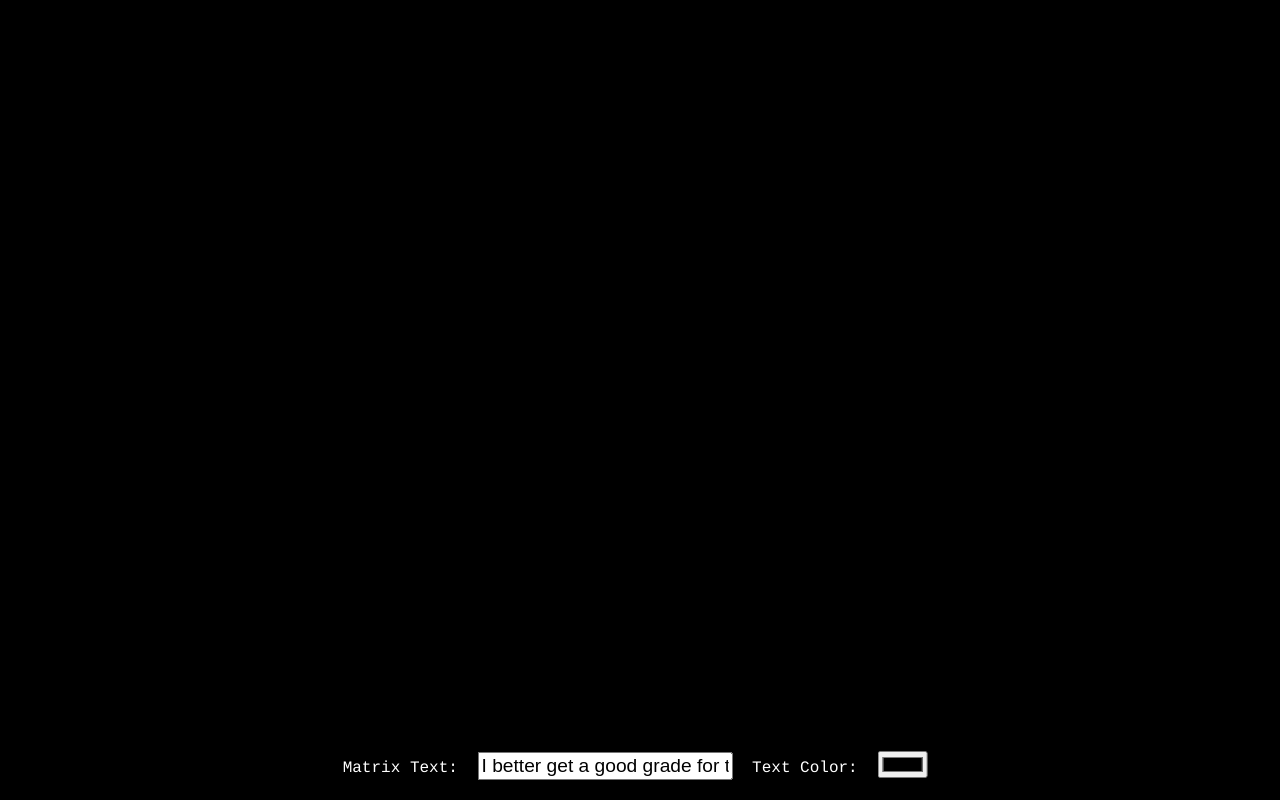
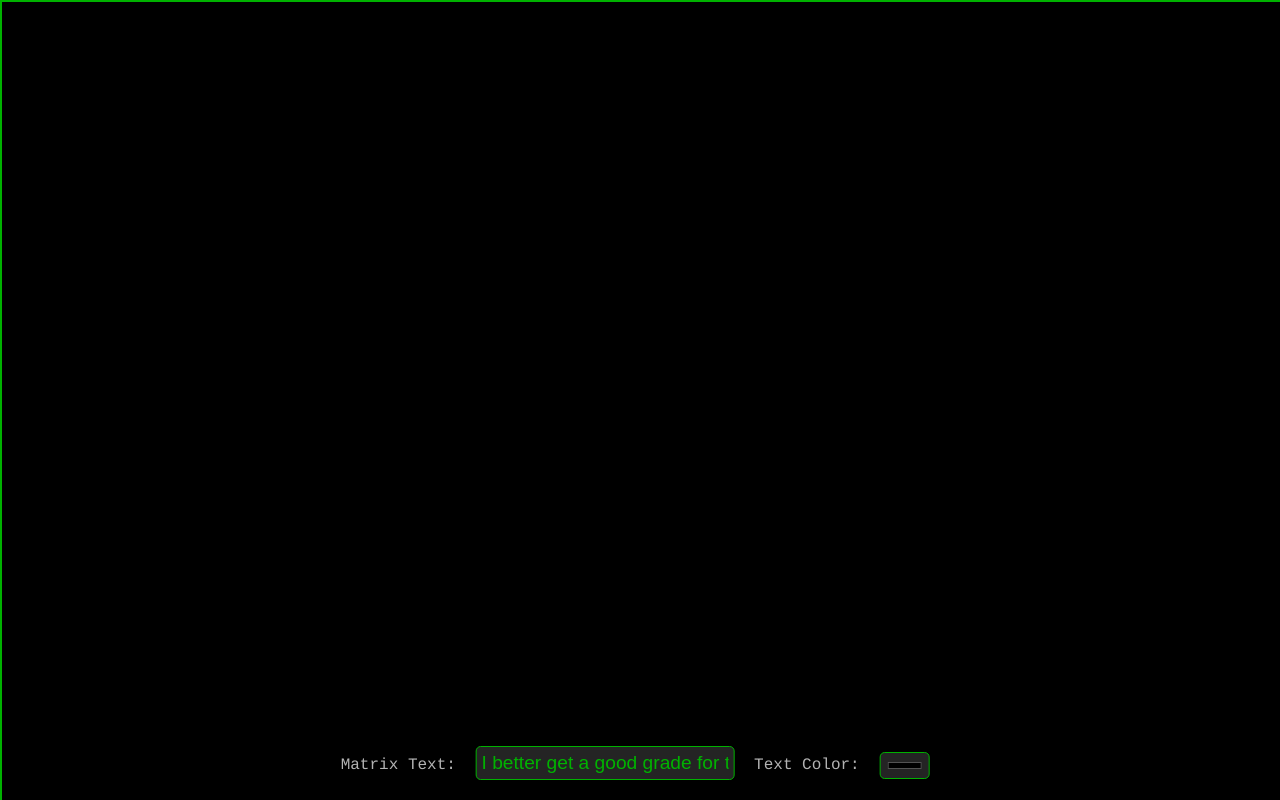
Before and after one commit to joshuamarknanninga/Matrix-Opening, a plain HTML site: page index.html in a window 1280 px wide. Drawn offline with Linux system fonts and the light colour scheme.

Commit message:
added css funcionality

```diff
--- a/assets/style.css
+++ b/assets/style.css
@@ -14,10 +14,25 @@ html {
     height: 100vh;
 }
 
+.matrix-container::after {
+    content: '';
+    position: absolute;
+    top: 0;
+    left: 0;
+    width: 100%;
+    height: 100%;
+    background: rgba(0, 0, 0, 0.3); /* Adjust opacity as needed */
+    pointer-events: none;
+    z-index: 1; /* Ensure it sits above the canvas */
+}
+
+
 #matrix-canvas {
     display: block;
     width: 100%;
     height: 100vh;
+    border: 2px solid #0F0; /* Add a glowing border to emphasize the canvas */
+    box-shadow: 0 0 20px rgba(0, 255, 0, 0.5); /* Optional glow effect around the canvas */
 }
 
 .matrix-title {
@@ -43,6 +58,15 @@ html {
 input[type="text"], input[type="color"] {
     font-size: 1.2em;
     margin: 0 10px;
+    padding: 5px;
+    background: #333;
+    color: #0F0; /* Match the Matrix theme */
+    border: 1px solid #0F0;
+    border-radius: 5px;
+}
+
+input[type="text"]::placeholder {
+    color: #666;
 }
 
 @keyframes fadeIn {
```
